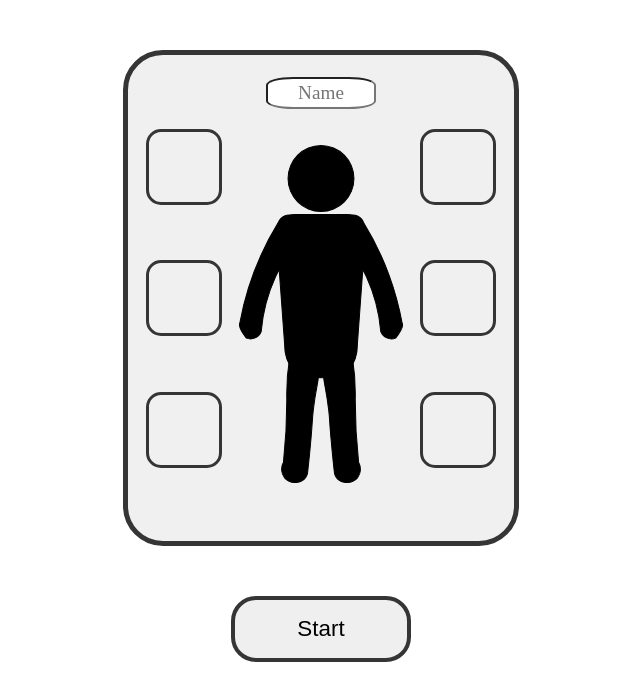
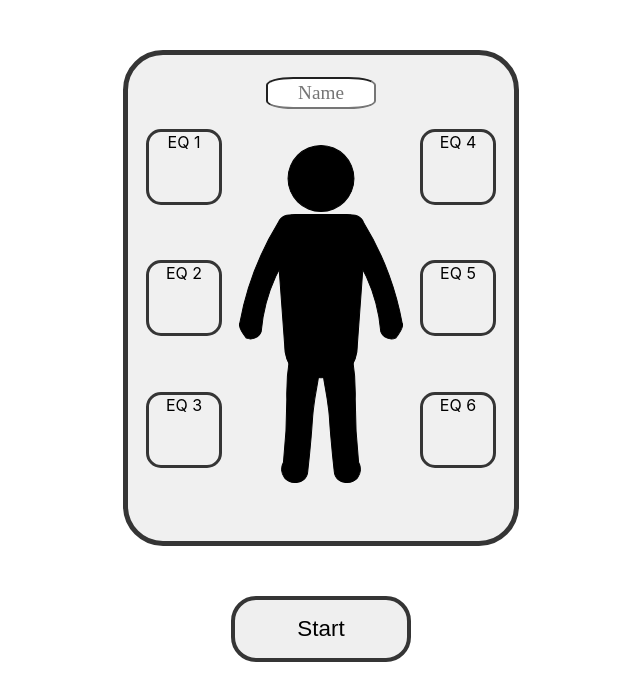
Before and after one commit to Konstantin-nik/Fighting-Lobby, a React (Create React App) app in the folder my-app/: page / in a window 1280 px wide. Shown: the top 700 px of the page, without its empty margins (319-959 px from the left). Built offline with nearby package versions, Linux system fonts and the light colour scheme.

Commit message:
props first try

```diff
--- a/my-app/src/pages/Lobby/EquipField/Column/Item/index.js
+++ b/my-app/src/pages/Lobby/EquipField/Column/Item/index.js
@@ -1,7 +1,7 @@
 import "./index.css";
 
-function Item() {
-  return <div id="item-equip-field" />;
+function Item(props) {
+  return <div id="item-equip-field">{props.name}</div>;
 }
 
 export default Item;
--- a/my-app/src/pages/Lobby/EquipField/Column/index.js
+++ b/my-app/src/pages/Lobby/EquipField/Column/index.js
@@ -2,12 +2,12 @@ import "./index.css";
 
 import Item from "./Item";
 
-function Column() {
+function Column(props) {
   return (
     <div id="column">
-      <Item />
-      <Item />
-      <Item />
+      <Item name={props.name1} />
+      <Item name={props.name2} />
+      <Item name={props.name3} />
     </div>
   );
 }
--- a/my-app/src/pages/Lobby/EquipField/index.js
+++ b/my-app/src/pages/Lobby/EquipField/index.js
@@ -16,9 +16,9 @@ const Column1 = () => {
 function EquipField() {
   return (
     <div id="stickman-equip-field">
-      <Column />
+      <Column name1="EQ 1" name2="EQ 2" name3="EQ 3" />
       <Column1 />
-      <Column />
+      <Column name1="EQ 4" name2="EQ 5" name3="EQ 6" />
     </div>
   );
 }
```
